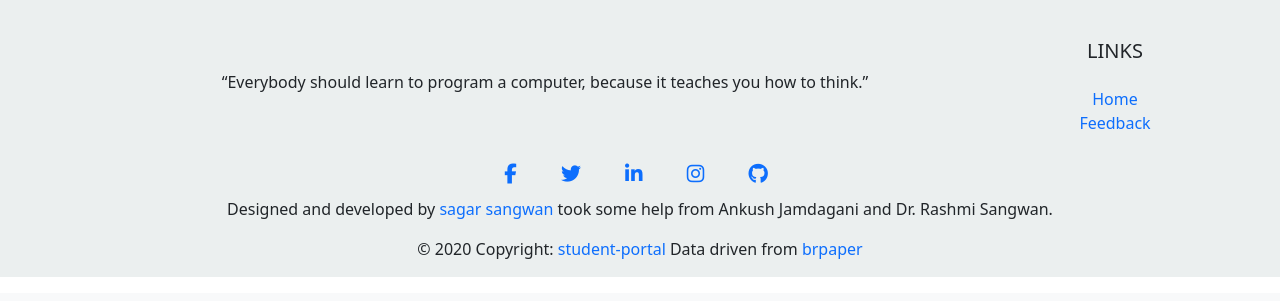
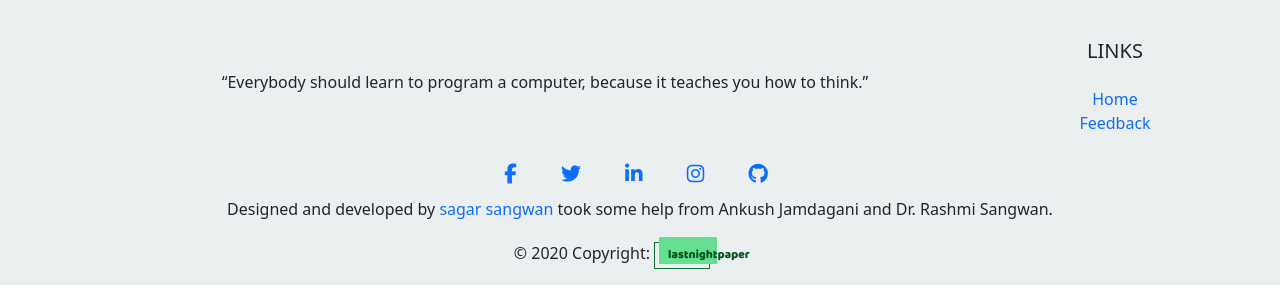
Before and after one commit to sagarsangwan/student-portal, a Flask app: page /add_data in a window 1280 px wide. Shown: the part 620-921 px from the top of the page. Before the commit the page ends 897 px from the top, so only its background shows below. Run offline with Flask 2, Linux system fonts and the light colour scheme; data that the repository does not hold is empty; parts of the project's set-up code (start-up, migrations or seed data) failed here and were passed over; some libraries are stand-ins or nearby versions.

Commit message:
logo added on footer

```diff
--- a/templates/components/footer.html
+++ b/templates/components/footer.html
@@ -68,7 +68,9 @@
             </li>
             <li>
                 <div class="footer-copyright text-center py-3">© 2020 Copyright:
-                    <a href="/"> student-portal</a> Data driven from <a href="https://brpaper.com/">brpaper</a>
+                    <!-- <a href="/">Last Night Paper</a> -->
+                    <a class="navbar-brand" href="/"><b><img src="/static/images/logo.svg" alt=""></b></a>
+
                 </div>
             </li>
         </ul>
```
